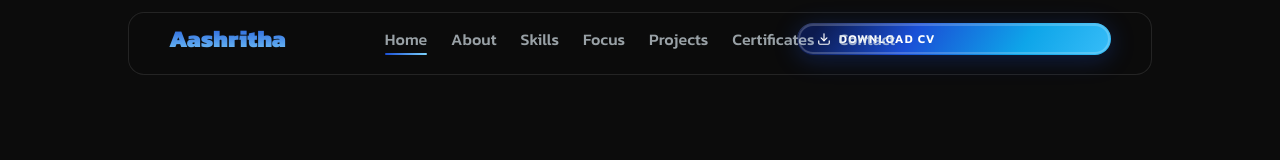
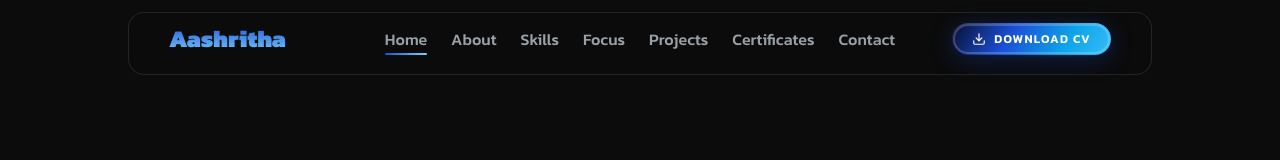
Before and after one commit to Aashritha-2005/Portfolio, a React (Vite) app: page / in a window 1280 px wide. Shown: the top 160 px of the page. Built offline with nearby package versions, Linux system fonts and the light colour scheme.

Commit message:
Wrap DownloadCVButton in a flex container

```diff
--- a/src/components/Navbar.tsx
+++ b/src/components/Navbar.tsx
@@ -55,7 +55,9 @@ export default function Navbar() {
             )
           })}
         </ul>
-        <DownloadCVButton />
+        <div className="flex justify-end">
+         <DownloadCVButton />
+        </div>
       </nav>
     </FadeIn>
   )
```
